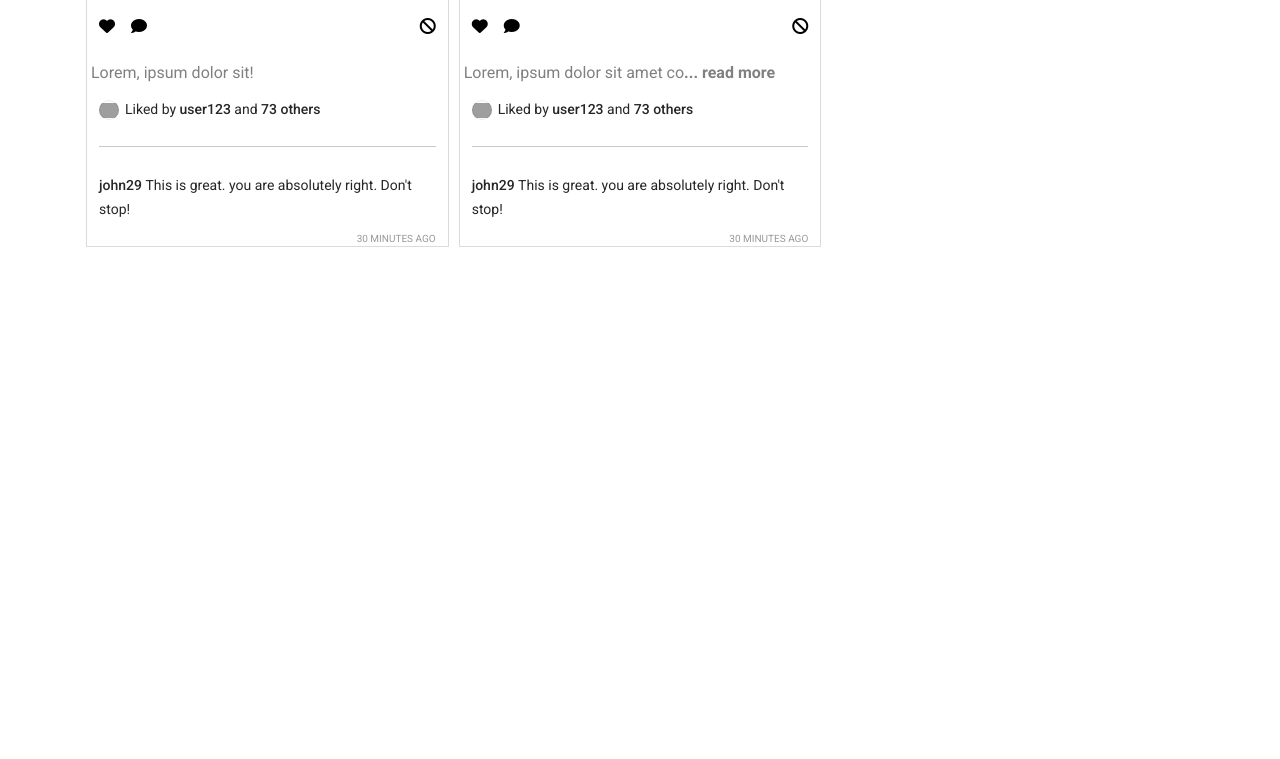
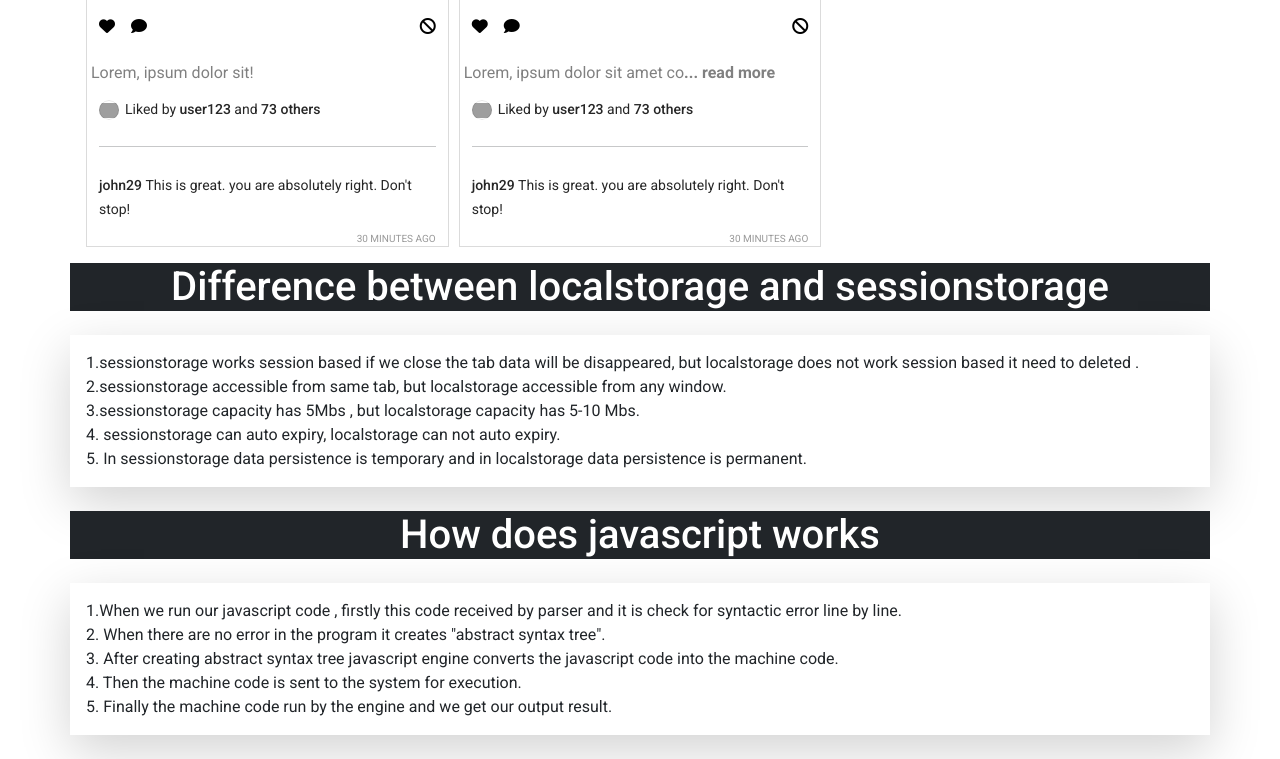
Before and after one commit to ysazzad/insta-sohor, a plain HTML site: page index.html in a window 1280 px wide. Shown: the part 1285-2044 px from the top of the page. Before the commit the page ends 1548 px from the top, so only its background shows below. Drawn offline with nearby package versions, Linux system fonts and the light colour scheme; grey boxes are pictures that could not be loaded.

Commit message:
question answer added

```diff
--- a/index.html
+++ b/index.html
@@ -57,6 +57,31 @@
             <h1>Reported posts</h1>
         </div>
     </main>
+    <section class="theorey-part">
+        <h1 class="text-center bg-dark text-white container ">Difference between localstorage and sessionstorage
+        </h1>
+        <p class="container mx-auto p-3 shadow-lg my-4">
+            1.sessionstorage works session based if we close the tab data will be disappeared,
+            but localstorage does not work session based it need to deleted . <br>
+
+            2.sessionstorage accessible from same tab, but localstorage accessible from any window. <br>
+            3.sessionstorage capacity has 5Mbs , but localstorage capacity has 5-10 Mbs. <br>
+            4. sessionstorage can auto expiry, localstorage can not auto expiry. <br>
+            5. In sessionstorage data persistence is temporary and in localstorage data persistence is permanent.
+
+        </p>
+        <h1 class="text-center bg-dark text-white container"> How does javascript works</h1>
+        <p class="container mx-auto p-3 shadow-lg my-4">
+            1.When we run our javascript code , firstly this code received by parser and it is check
+            for syntactic error line by line. <br>
+            2. When there are no error in the program it creates "abstract syntax tree". <br>
+            3. After creating abstract syntax tree javascript engine converts the javascript code into
+            the machine code. <br>
+            4. Then the machine code is sent to the system for execution. <br>
+            5. Finally the machine code run by the engine and we get our output result.
+        </p>
+
+    </section>
     <footer></footer>
 
     <!-- add javascript  file  -->
```
